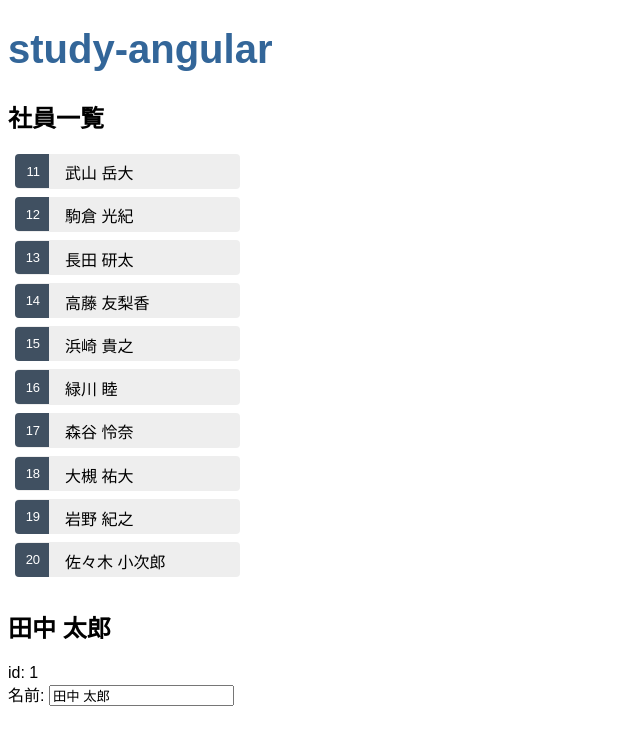
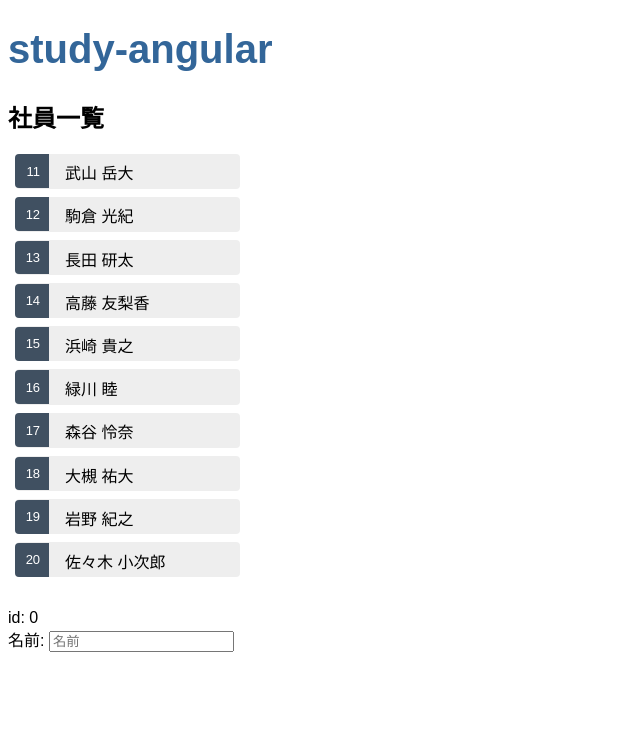
Before and after one commit to nagi125/study-angular, an Angular app: page / in a window 1280 px wide. Shown: the top 742 px of the page, without its empty margins (0-640 px from the left). Built offline with nearby package versions, Linux system fonts and the light colour scheme.

Commit message:
fix: イベントの追加

```diff
--- a/src/app/members/members.component.html
+++ b/src/app/members/members.component.html
@@ -1,14 +1,14 @@
 <h2>社員一覧</h2>
 <ul class="members">
-  <li *ngFor="let member of members">
+  <li *ngFor="let member of members" (click)="onSelect(member)">
     <span class="badge">{{ member.id }}</span> {{ member.name }}
   </li>
 </ul>
 
-<h2>{{ member.name}}</h2>
-<div><span>id: </span>{{ member.id}}</div>
+<h2>{{ selectedMember.name}}</h2>
+<div><span>id: </span>{{ selectedMember.id}}</div>
 <div>
   <label>名前:
-    <input type="text" [(ngModel)]="member.name" placeholder="名前">
+    <input type="text" [(ngModel)]="selectedMember.name" placeholder="名前">
   </label>
 </div>
--- a/src/app/members/members.component.ts
+++ b/src/app/members/members.component.ts
@@ -12,13 +12,22 @@ export class MembersComponent implements OnInit {
 
   members = MEMBERS;
   member: Member = {
-    id: 1,
-    name: '田中 太郎'
+    id: 0,
+    name: ''
   };
+
+  selectedMember: Member = this.member;
 
   constructor() { }
 
   ngOnInit(): void {
   }
 
+  /**
+   * @param member
+   */
+  onSelect(member: Member): void {
+    this.selectedMember = member;
+  }
+
 }
```
